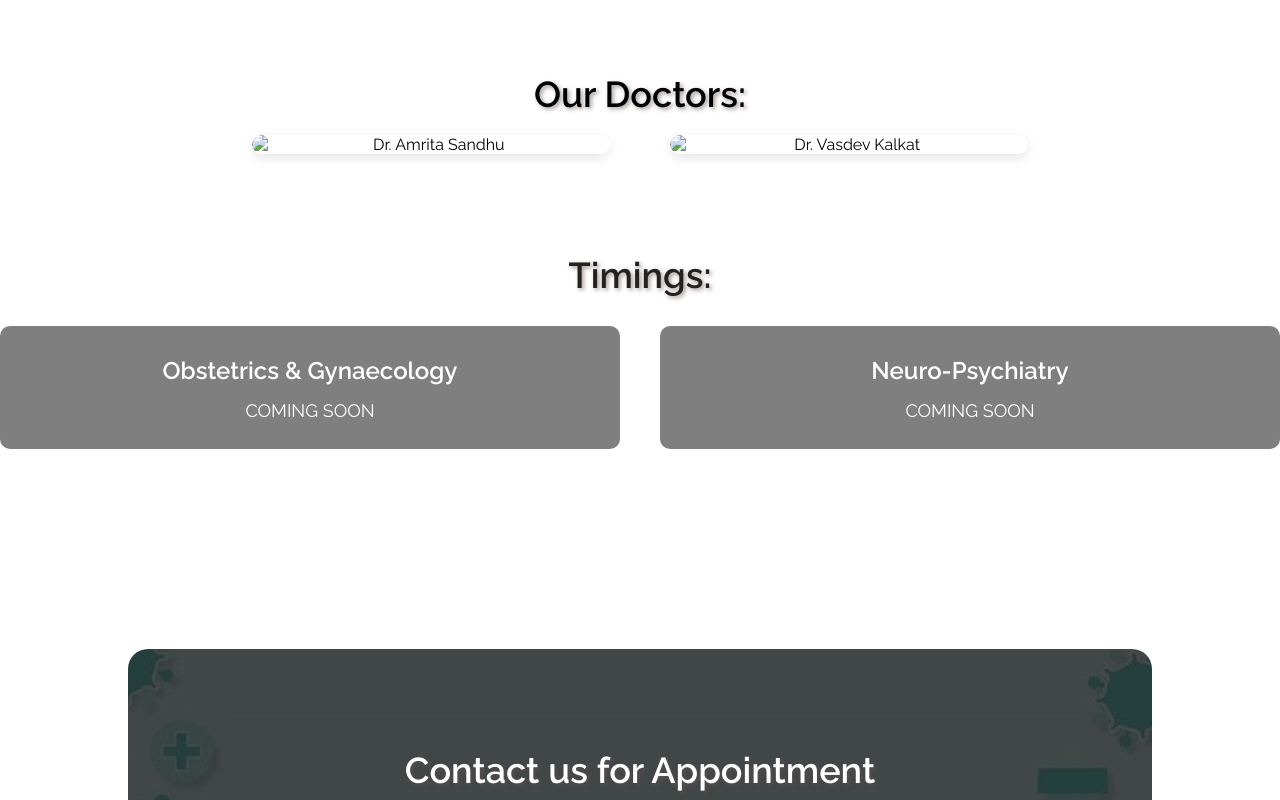
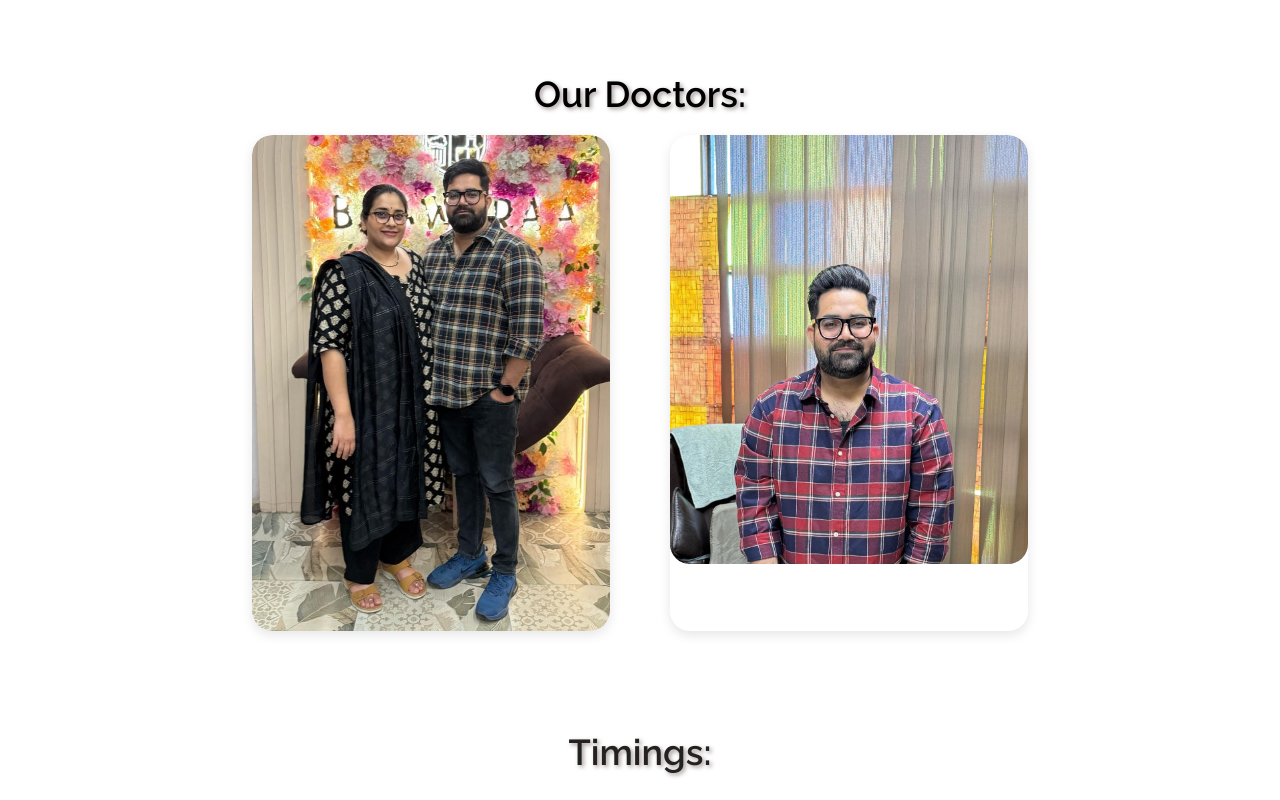
Before and after one commit to avaclinic/AVA_clinic, a plain HTML site: page index.html in a window 1280 px wide. Shown: the part 1300-2100 px from the top of the page. Drawn offline with Linux system fonts and the light colour scheme; files whose address does not match are found by name.

Commit message:
Update index.html

```diff
--- a/index.html
+++ b/index.html
@@ -14,7 +14,7 @@
 <body>
   <section class="header">
     <nav>
-      <a href="index.html"><img src=".CLINIC IMAGE.jpg" class="logo" alt="Clinic Logo"></a>
+      <a href="index.html"><img src="CLINIC IMAGE.jpg" class="logo" alt="Clinic Logo"></a>
       <!-- Navigation menu -->
       <div class="nav-links" id="navLinks">
         <!-- Close (cross) icon inside the menu -->
@@ -61,12 +61,12 @@
     <h1>Our Doctors:  </h1>
     <div class="row">
         <div class="doctor-card">
-            <img src=".doctors.jpg" alt="Dr. Amrita Sandhu">
+            <img src="doctors.jpg" alt="Dr. Amrita Sandhu">
             <div class="layer"></div>
             <h3> Dr. Amrita Sandhu </h3>
         </div>
         <div class="doctor-card">
-            <img src=".doctors2.jpg" alt="Dr. Vasdev Kalkat">
+            <img src="doctors2.jpg" alt="Dr. Vasdev Kalkat">
             <div class="layer"></div>
             <h3> Dr. Vasdev Kalkat </h3>
         </div>
```
